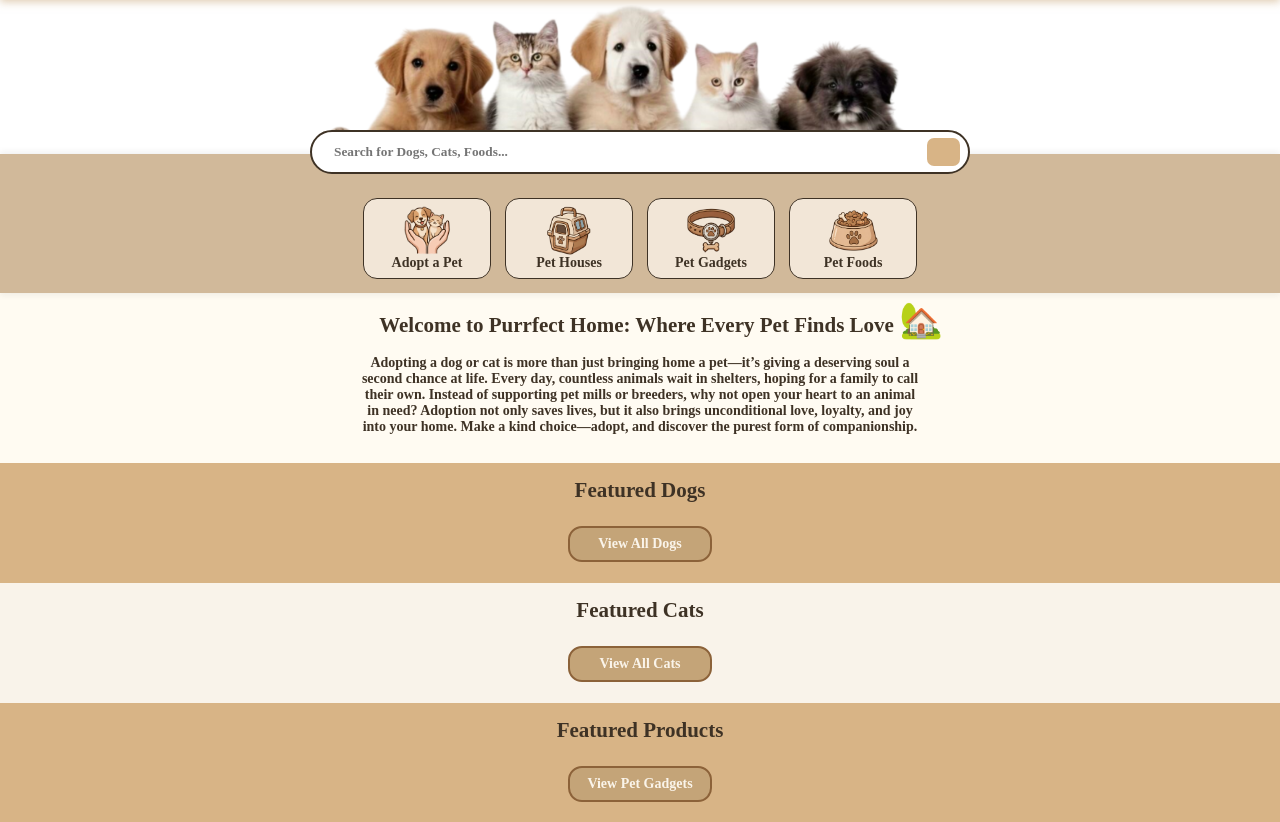
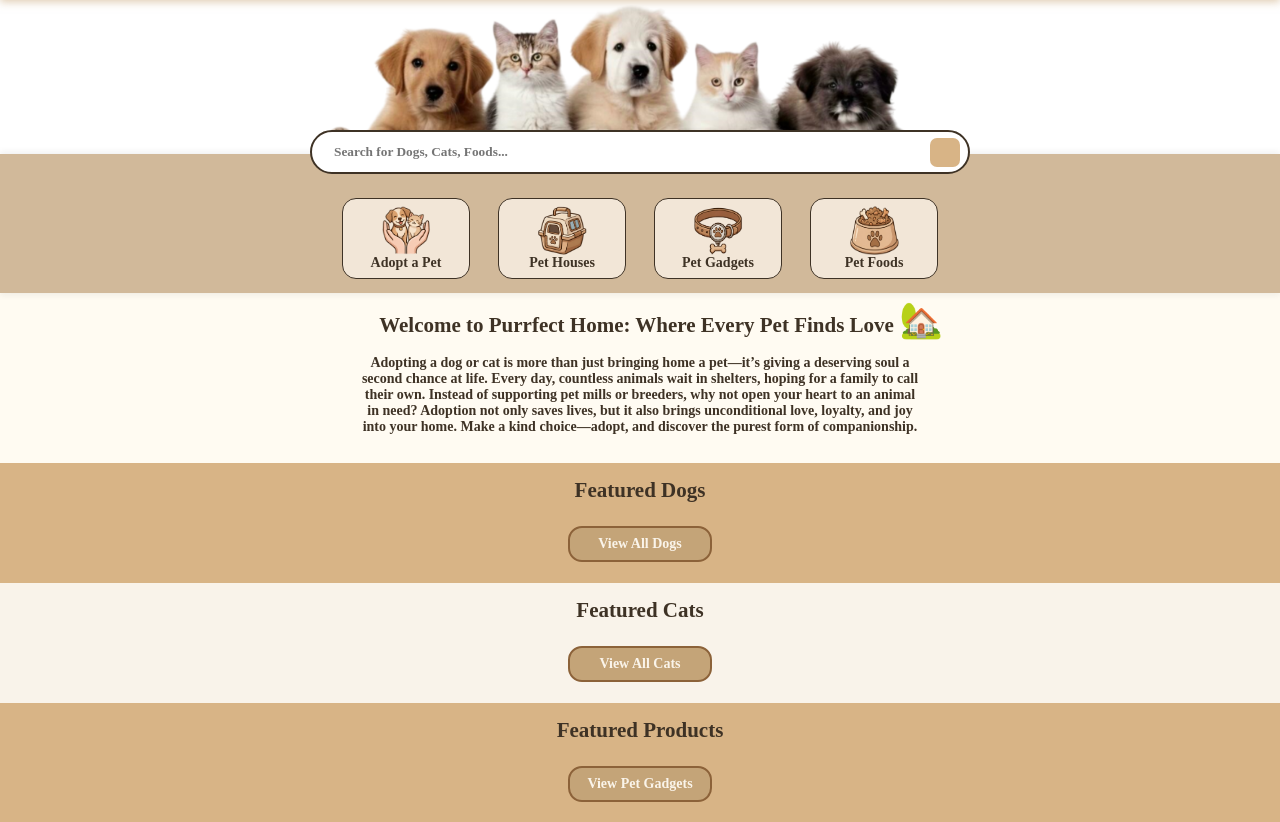
Before and after one commit to Genrevvv/pawfect-home, a PHP site: page /index.html in a window 1280 px wide. Shown: the part 126-948 px from the top of the page. Run offline with PHP 8.4, Linux system fonts and the light colour scheme; data that the repository does not hold is empty; a stand-in replaces the project's code that opens the database connection; some web fonts are replaced.

Commit message:
Responsive ahh bruh

```diff
--- a/css/header-bar.css
+++ b/css/header-bar.css
@@ -8,13 +8,17 @@ header {
 
 #header-bar {
 background-color: var(--pale-cream);
-    min-height: 13svh;
+min-height: 13vh;
+
 display: flex;
 justify-content: space-between;
 align-items: center;
+
 padding: 0.8rem 1.2rem;
+
 box-shadow: 0 2px 8px rgba(196, 155, 102, 0.5);
-    flex-wrap: wrap;
+
+flex-wrap: nowrap; /* changed */
 gap: 1rem;
 }
 
--- a/css/nav-bar.css
+++ b/css/nav-bar.css
@@ -1,10 +1,13 @@
 #nav-bar {
+    /* width: 70%; */
     background-color: var(--muted-bronze);
     display: flex;
     flex-direction: column;
     align-items: center;
 
+    /* margin: 0 auto; */
     padding-bottom: 1rem;
+    /* border-radius: 3rem; */
 
     position: sticky;
     z-index: 100;
@@ -17,14 +20,10 @@
     user-select: none;
 }
 
-/* SEARCH BAR */
-
 #search-bar {
     background-color: var(--white);
     width: 50%;
-
     display: flex;
-    align-items: center;
     gap: 0.5rem;
 
     padding: 0.4rem 0.6rem;
@@ -39,13 +38,6 @@
 
 #search-bar input {
     border: none;
-    background: transparent;
-}
-
-#search-input {
-    flex: 1;
-    padding: 0.5rem 1rem;
-    min-width: 0;
 }
 
 #search-input::placeholder {
@@ -59,28 +51,23 @@
 
 #search-bar button {
     background-color: var(--warm-honey);
-    padding: 0.45rem 0.8rem;
+    padding: 0.2rem 0.7rem;
     border: none;
     border-radius: 0.5rem;
     cursor: pointer;
-    flex-shrink: 0;
 }
 
 #search-bar button i {
     color: var(--deep-bronze);
 }
 
-/* NAV OPTIONS */
+#search-input {
+    flex: 1;
+    padding: 0.5rem 1rem;
+}
 
 #nav-options {
     display: flex;
-    justify-content: center;
-    flex-wrap: wrap;
-    gap: 1rem;
-
-    width: 100%;
-    padding: 0 1rem;
-    box-sizing: border-box;
 }
 
 #nav-options .nav-option {
@@ -89,22 +76,22 @@
     width: 9rem;
     height: 5rem;
 
+    margin: 0 1rem;
     padding-top: 0.5rem;
 
     display: flex;
     flex-direction: column;
-    justify-content: flex-start;
+    justify-content: flex-start; /* NOT center */
     align-items: center;
+    overflow: hidden;
 
-    overflow: hidden;
 
     border-radius: 1rem;
     border: 0.1rem solid var(--dark-charcoal);
 
     transition:
         height 0.15s ease,
-        background-color 0.2s ease,
-        transform 0.2s ease;
+        background-color 0.2s ease;
 
     flex-shrink: 0;
 
@@ -112,86 +99,19 @@
     font-weight: 800;
 }
 
-#nav-options .nav-option:hover {
-    background-color: var(--ivory-eggshell);
-    cursor: pointer;
-    transform: translateY(-2px);
-}
-
-#nav-options .highlighted {
-    background-color: var(--ivory-eggshell);
-}
-
-/* ICON IMAGES */
-
 #adopt-pet img,
 #pet-houses img,
 #pet-gadgets img,
 #pet-foods img {
     height: 3.5rem;
     width: 3.5rem;
-    object-fit: contain;
 }
 
-/* ========================= */
-/* TABLET */
-/* ========================= */
-
-@media (max-width: 900px) {
-
-    #nav-bar {
-        top: 10svh;
-        padding-bottom: 0.8rem;
-    }
-
-    #search-bar {
-        width: 75%;
-    }
-
-    #nav-options {
-        gap: 0.8rem;
-    }
-
-    #nav-options .nav-option {
-        width: 7.5rem;
-        height: 4.7rem;
-        font-size: 0.9rem;
-    }
-
-    #adopt-pet img,
-    #pet-houses img,
-    #pet-gadgets img,
-    #pet-foods img {
-        height: 3rem;
-        width: 3rem;
-    }
+#nav-options .nav-option:hover {
+    background-color: var(--ivory-eggshell);
+    cursor: pointer;
 }
 
-/* ========================= */
-/* MOBILE */
-/* ========================= */
-
-@media (max-width: 600px) {
-
-    #nav-options {
-        gap: 0.45rem;
-    }
-
-    #nav-options .nav-option {
-        width: 5.3rem;
-        height: 3.7rem;
-
-        font-size: 0.65rem;
-        padding-top: 0.35rem;
-
-        border-radius: 0.7rem;
-    }
-
-    #adopt-pet img,
-    #pet-houses img,
-    #pet-gadgets img,
-    #pet-foods img {
-        height: 1.9rem;
-        width: 1.9rem;
-    }
+#nav-options .highlighted {
+    background-color: var(--ivory-eggshell);
 }
```
Lines whose indentation alone changed are shown as unchanged.
